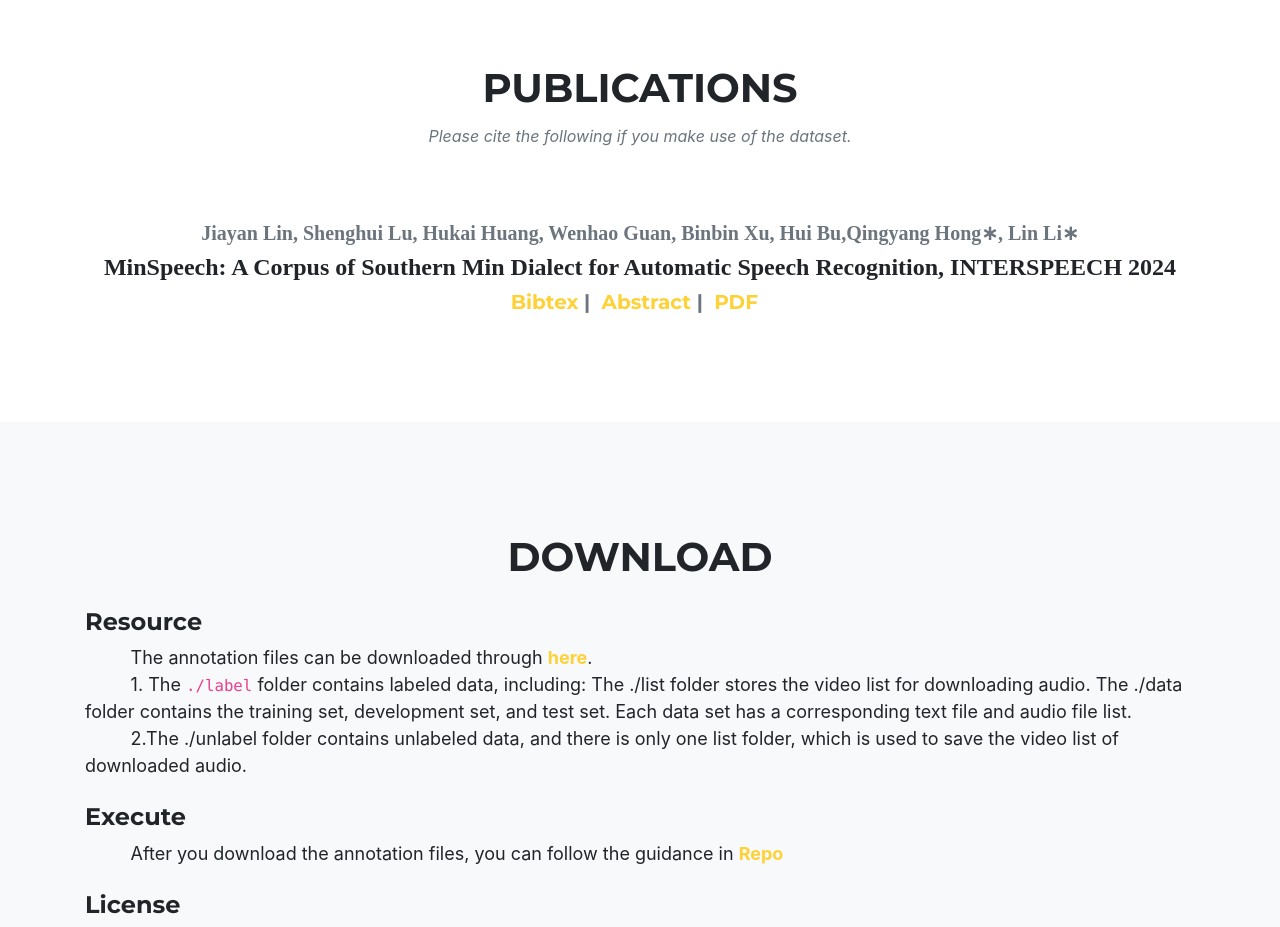
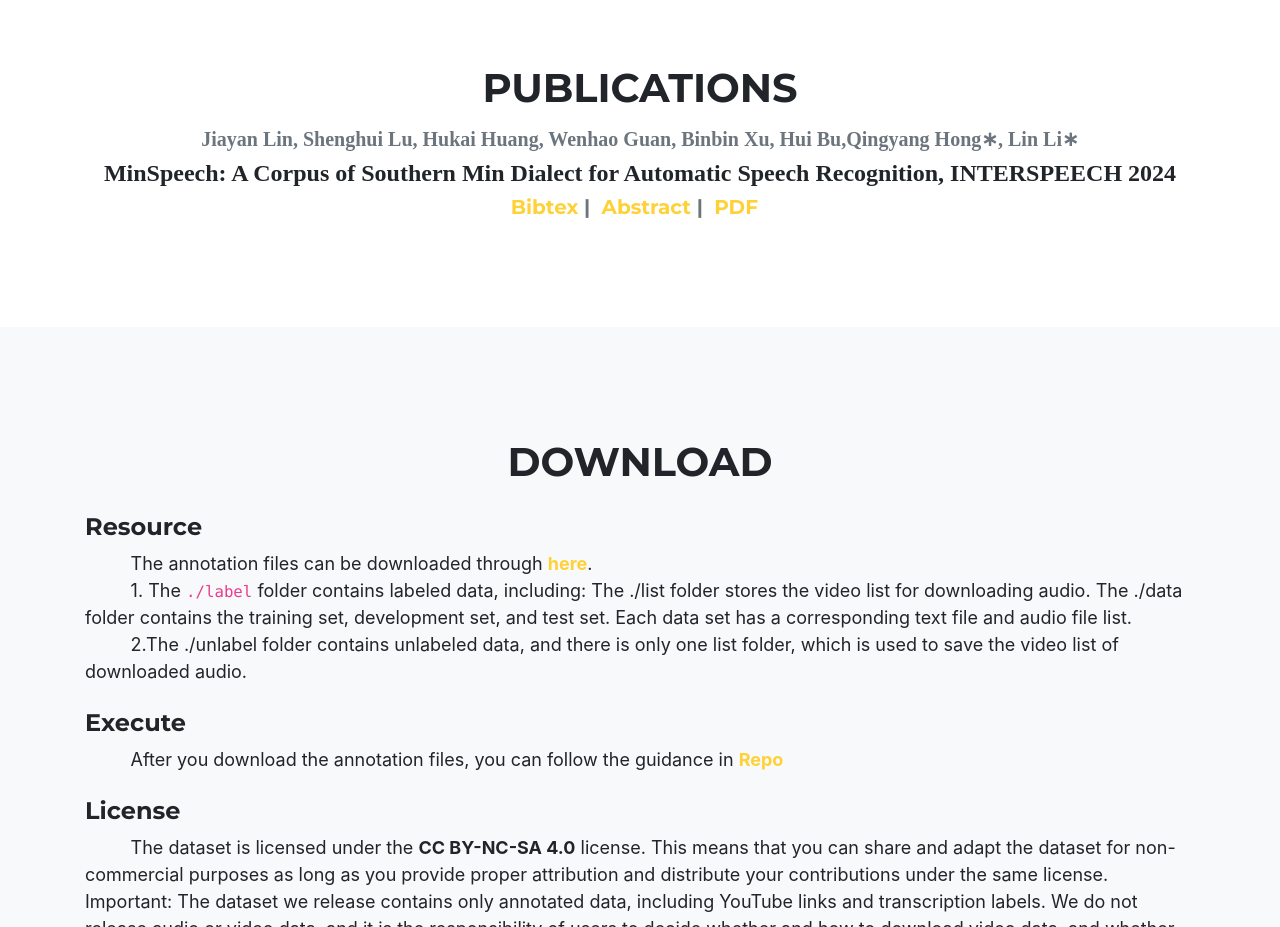
Before and after one commit to Minspeech/MinSpeech.github.io, a plain HTML site: page index.html in a window 1280 px wide. Shown: the part 1680-2607 px from the top of the page. Drawn offline with Linux system fonts and the light colour scheme; a web font is replaced by a local one.

Commit message:
Update index.html

```diff
--- a/index.html
+++ b/index.html
@@ -426,7 +426,6 @@
     <div class="row">
       <div class="col-lg-12 text-center">
         <h2 class="section-heading text-uppercase">Publications</h2>
-        <h3 class="section-subheading text-muted">Please cite the following if you make use of the dataset.</h3>
         <h5 class="section-heading text-muted" style=" font-family: 'Times New Roman', Times, serif;">Jiayan Lin, Shenghui Lu, Hukai Huang, Wenhao Guan, Binbin Xu, Hui Bu,Qingyang Hong∗, Lin Li∗</h5>
         <h4 class="section-heading" style="font-family: 'Times New Roman', Times, serif;">MinSpeech: A Corpus of Southern Min Dialect for Automatic Speech Recognition, INTERSPEECH 2024</h4>
       </div>
```
